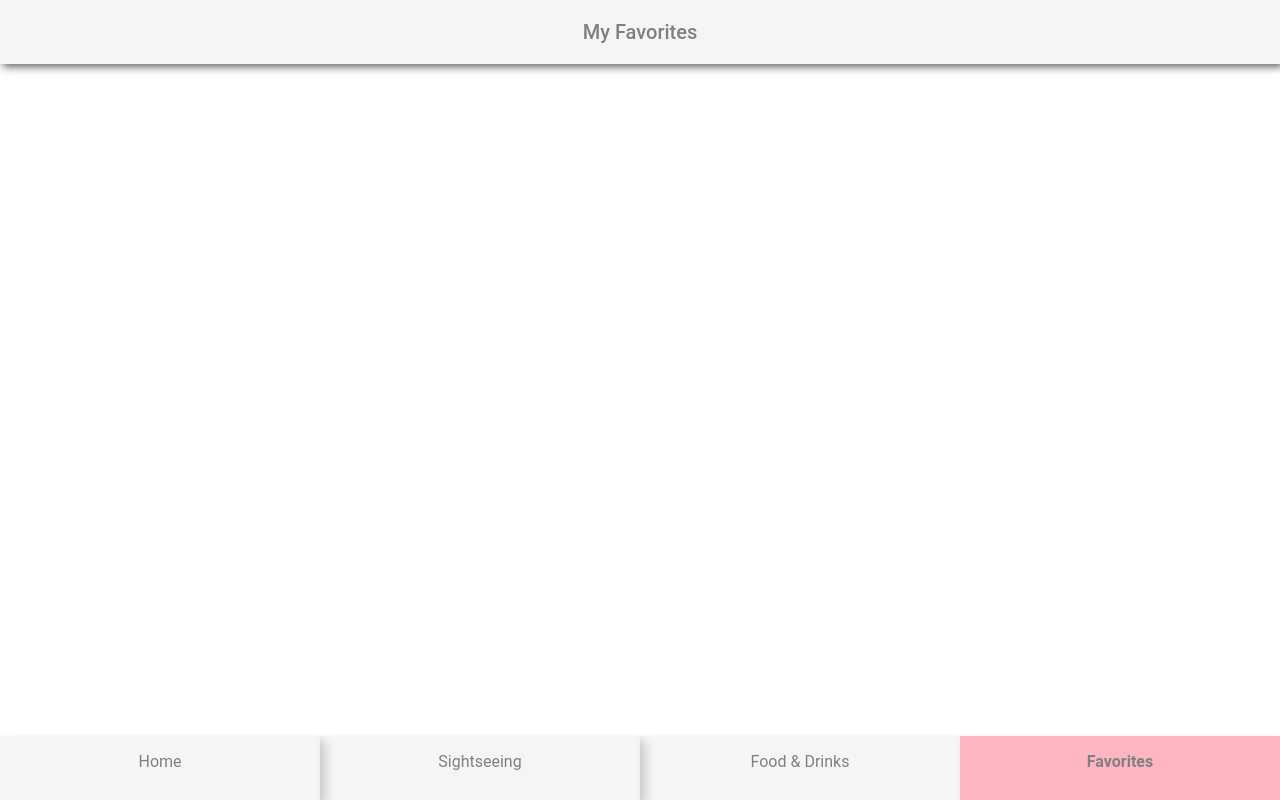
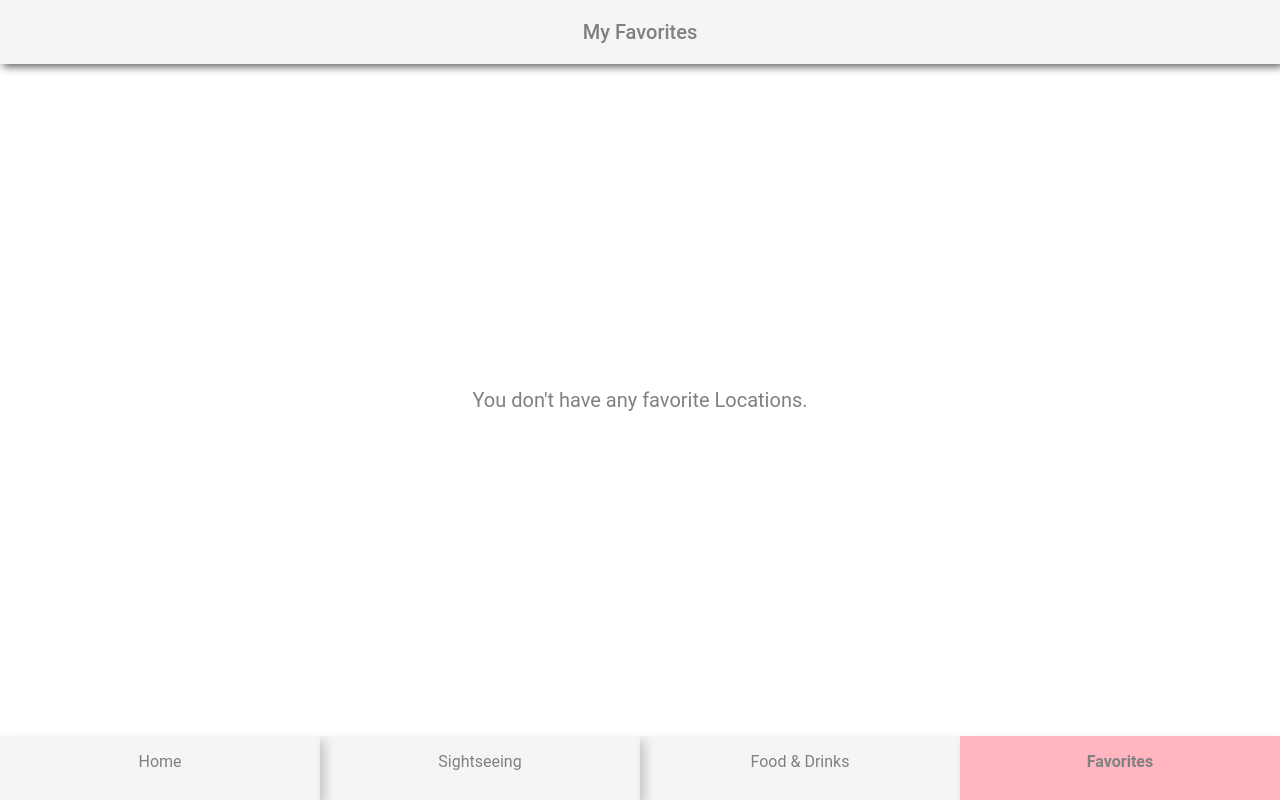
Before and after one commit to Dajanajozanovic/capstone-project, a React (Create React App) app: page /myfavorites in a window 1280 px wide. Built offline with nearby package versions, Linux system fonts and the light colour scheme.

Commit message:
add basic style and add text to my favourite page in case there are no locations bookmarked

```diff
--- a/src/components/Card/Card.js
+++ b/src/components/Card/Card.js
@@ -76,7 +76,7 @@ const CardList = styled.section`
   max-width: 100%;
   list-style-type: none;
   color: dimgrey;
-  background-color: rgba(0, 180, 255, 0.5);
+  background-color: rgba(0, 0, 0, 0.1);
 
   img {
     width: 90%;
--- a/src/pages/FavoritePage/FavoritePage.js
+++ b/src/pages/FavoritePage/FavoritePage.js
@@ -14,7 +14,8 @@ export default function FavoritePage({ favorites, handleBookmark }) {
     <Wrapper>
       <Header>My Favorites</Header>
       <ListWrapper>
-        {favorites.map(
+        {favorites.length > 0
+          ? favorites.map(
               ({ id, image, title, text, address, openingHours, entry }) => {
                 return (
                   <Card
@@ -31,7 +32,8 @@ export default function FavoritePage({ favorites, handleBookmark }) {
                   />
                 )
               }
-        )}
+            )
+          : "You don't have any favorite Locations."}
       </ListWrapper>
     </Wrapper>
   )
@@ -43,4 +45,7 @@ const Wrapper = styled.section`
 `
 const ListWrapper = styled.ul`
   padding: 0;
+  font-size: 20px;
+  color: grey;
+  justify-self: center;
 `
--- a/src/pages/HomePage/HomePage.js
+++ b/src/pages/HomePage/HomePage.js
@@ -12,6 +12,7 @@ export default function HomePage({ pages }) {
 }
 
 const Wrapper = styled.section`
+  background-image: url('https://images.unsplash.com/photo-1560158220-84217e289b76?ixid=MnwxMjA3fDB8MHxzZWFyY2h8MjZ8fGhhbWJ1cmd8ZW58MHx8MHx8&ixlib=rb-1.2.1&auto=format&fit=crop&w=900&q=60');
   display: grid;
   overflow-y: auto;
   grid-template-rows: 1fr 2fr;
```
Also changed, not shown: src/images/background.webp (deleted), src/images/bg-image.webp (added). Lines whose indentation alone changed are shown as unchanged.
